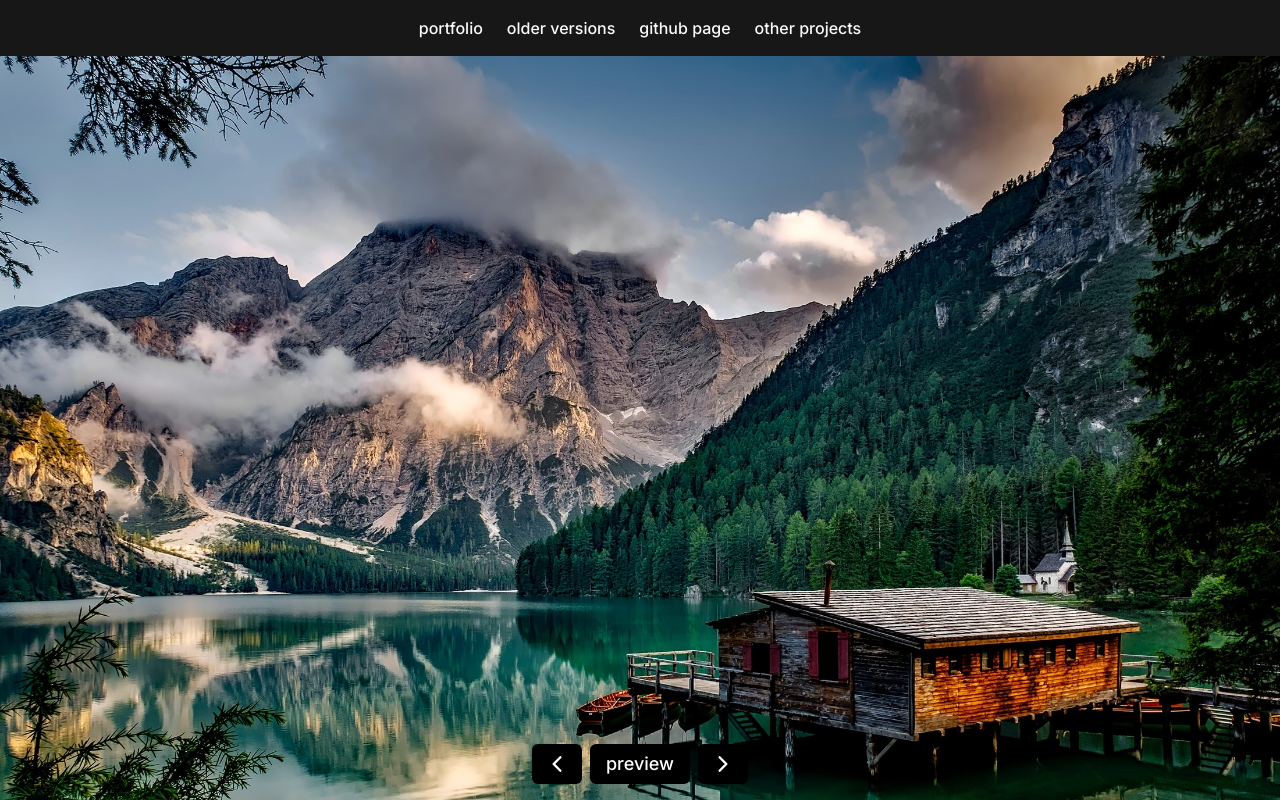
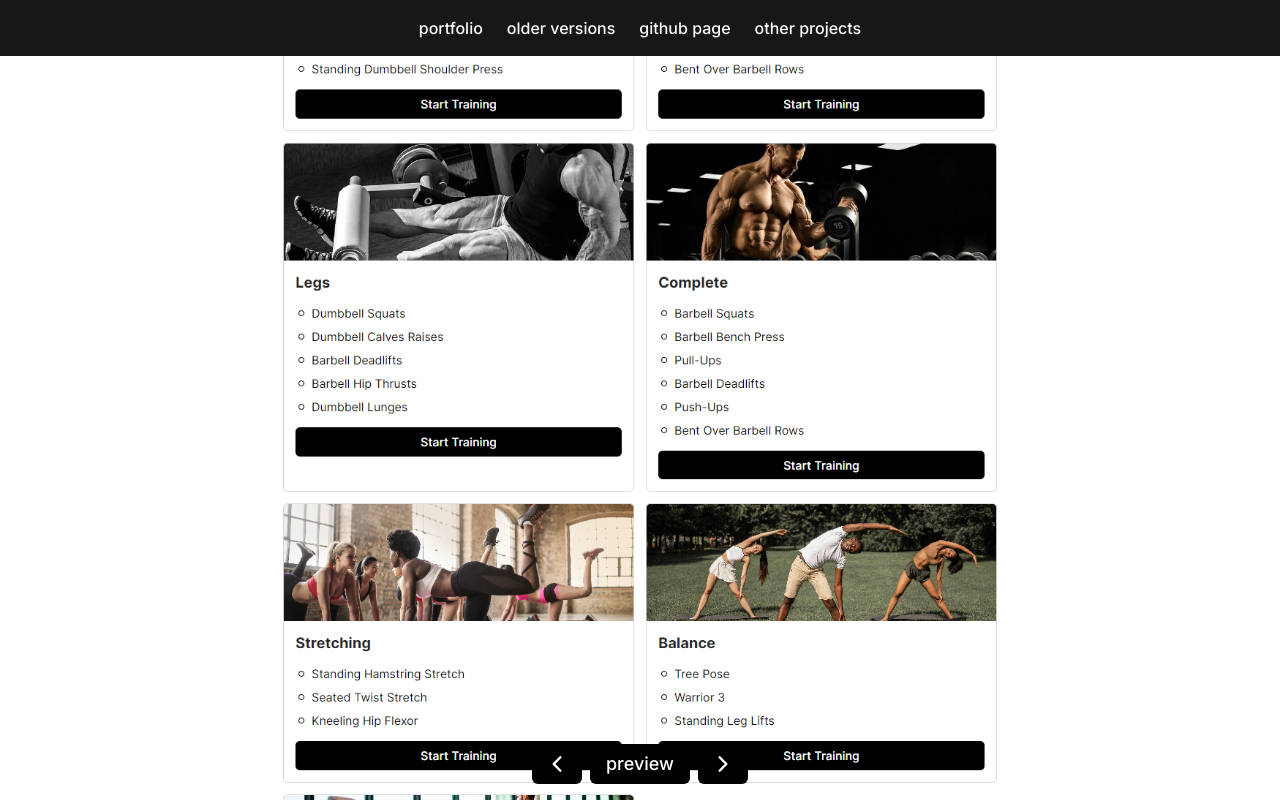
Before and after one commit to seesmof/portfolio, a Next.js app: page / in a window 1280 px wide. Built offline with nearby package versions, Linux system fonts and the light colour scheme.

Commit message:
update ProjectCard.tsx and projects.ts

```diff
--- a/components/ProjectCard.tsx
+++ b/components/ProjectCard.tsx
@@ -10,8 +10,7 @@ const ProjectCard: React.FC<Props> = ({ project }) => {
     <>
       <div className="flex-1 w-full group relative">
         <img
-          // src={`/projects/${project.image}`}
-          src={`/${project.image}`}
+          src={`/projects/${project.image}`}
           className="absolute inset-0 w-full h-full object-cover"
           alt=""
         />
--- a/components/projects.ts
+++ b/components/projects.ts
@@ -1,14 +1,9 @@
 import { IProject } from "./types/main";
 const Projects: IProject[] = [
   {
-    name: "Portfolio",
-    previewLink: "https://portfolio-portfolio.vercel.app/",
-    image: "placeholder.jpg",
-  },
-  {
-    name: "Something Else",
-    previewLink: "https://portfolio-portfolio.vercel.app/",
-    image: "placeholder.jpg",
+    name: "Workout Guide",
+    previewLink: "https://training-program-guide.vercel.app/",
+    image: "Workout-Guide.png",
   },
 ];
 
```
Also changed, not shown: public/projects/Workout-Guide.png (added).
